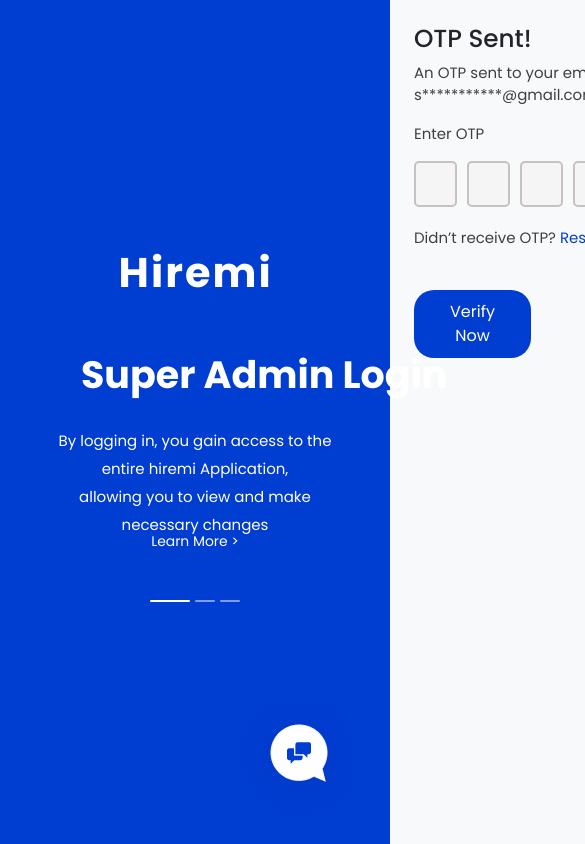
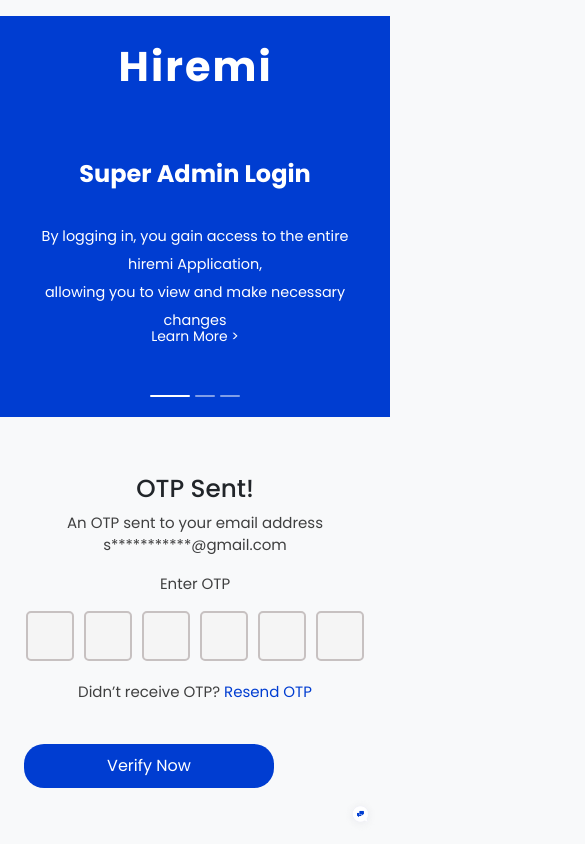
Before and after one commit to Raja-55/Hiremi-, a plain HTML site: page OTP page/OTP.html in a window 390 px wide. Shown: the top 844 px of the page, 585 px wide, since content can reach past the window. Drawn offline with nearby package versions, Linux system fonts and the light colour scheme.

Commit message:
Update OTPstyle.css

```diff
--- a/OTP page/OTPstyle.css
+++ b/OTP page/OTPstyle.css
@@ -7,6 +7,7 @@
     justify-content: center;
     align-items: center;
     min-height: 100vh;
+    max-width: 100vw;
     background-color: #f8f9fa;
 }
 
@@ -65,10 +66,11 @@
 }
 
 .super-admin-heading {
-  width: 448.43px;
+  width: 100%;
+  max-width: 448px;
   height: 59.66px;
   font-family: "Poppins", sans-serif;
-  font-size: 38px;
+  font-size: 2.2em;
   font-weight: 700;
   line-height: 46.6px;
   text-align: center;
@@ -116,13 +118,15 @@
   justify-content: left;
   gap: 10px;
   margin: 10px 0 20px 0;
+  flex-wrap: wrap;
 }
 
 .otp-box {
-  width: 43px;
-  height: 46px;
+  width: 14%;
+  max-width: 50px;
+  height: 50px;
   text-align: center;
-  font-size: 18px;
+  font-size: 1.5rem;
   background: #F5F5F5;
   border-radius: 5px;
   border: none;
@@ -140,7 +144,7 @@
   border: none;
   padding: 10px 20px;
   margin-top: 40px;
-  font-size: 16px;
+  font-size: 1rem;
   cursor: pointer;
   border-radius: 20px;
   width: 30vw;
@@ -174,17 +178,76 @@
 
 /* Responsive Design */
 @media (max-width: 768px) {
+  .left-panel {
+    min-height: auto;
+    padding: 20px;
+  }
 
-.container {
-    flex-direction: column;
-    width: 90%;
+  .super-admin-heading {
+    font-size: 1.5rem;
   }
+
+  .hiremi-description {
+    font-size: 0.9rem;
+  }
+}
+@media (max-width: 600px) {
+  .chatbox {
+    width: 40px;
+    height: 40px;
+  }
+
+  .chatbox img {
+    width: 100%;
+    height: 100%;
+  }
+}
+@media (max-width: 600px) {
+  .chatbox {
+    width: 40px;
+    height: 40px;
+    bottom: 10px;
+    right: 10px;
+  }
+}
+@media (max-width: 768px) {
+  .container-fluid {
+    width: 100%;
+    height: 100%;
+  }
+
   .row {
-    flex-direction: column;
+    flex-direction: row;
+    align-items: center;
   }
 
   .col-md-6 {
     width: 100%;
     padding: 20px;
+    text-align: center;
+  }
+
+  .otp-input {
+    justify-content: center;
+  }
+
+  button {
+    width: 100%;
+    max-width: 250px;
   }
 }
+@media (max-width: 768px) {
+  .super-admin-heading {
+    font-size: 1.8rem;
+    max-width: 90%;
+  }
+}
+
+/* Adjust for small mobile screens */
+@media (max-width: 480px) {
+  .super-admin-heading {
+    font-size: 1.5rem;
+    max-width: 100%;
+    padding: 5px;
+  }
+}
```
